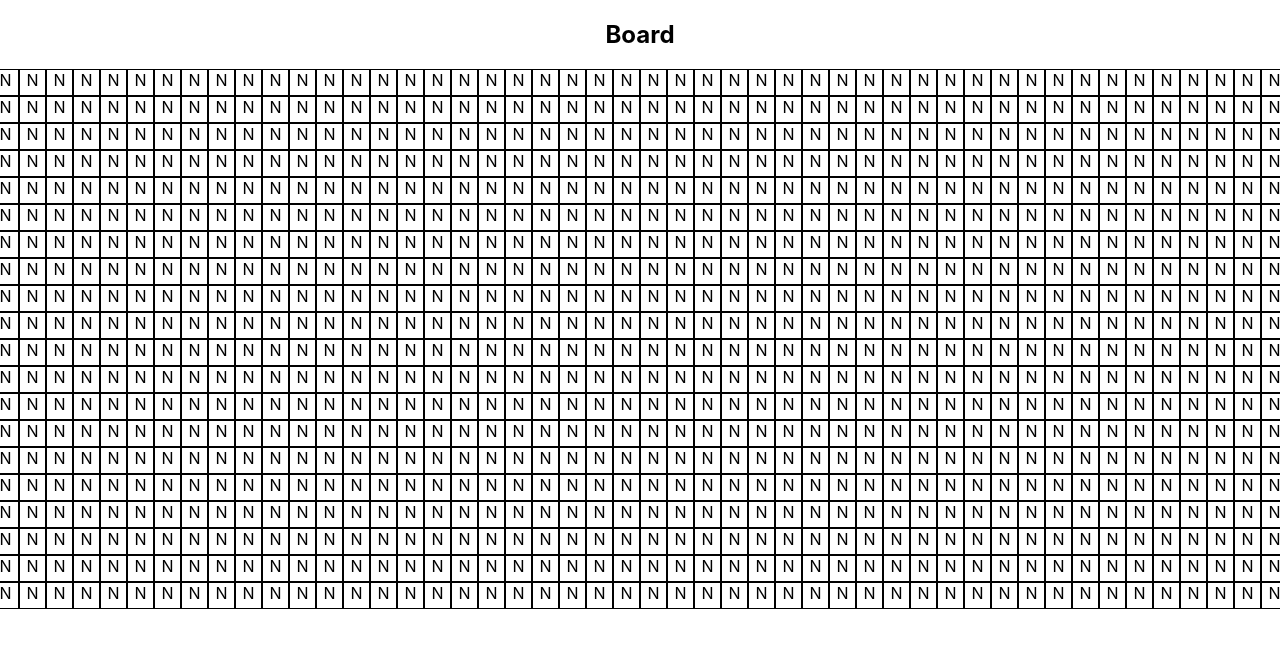
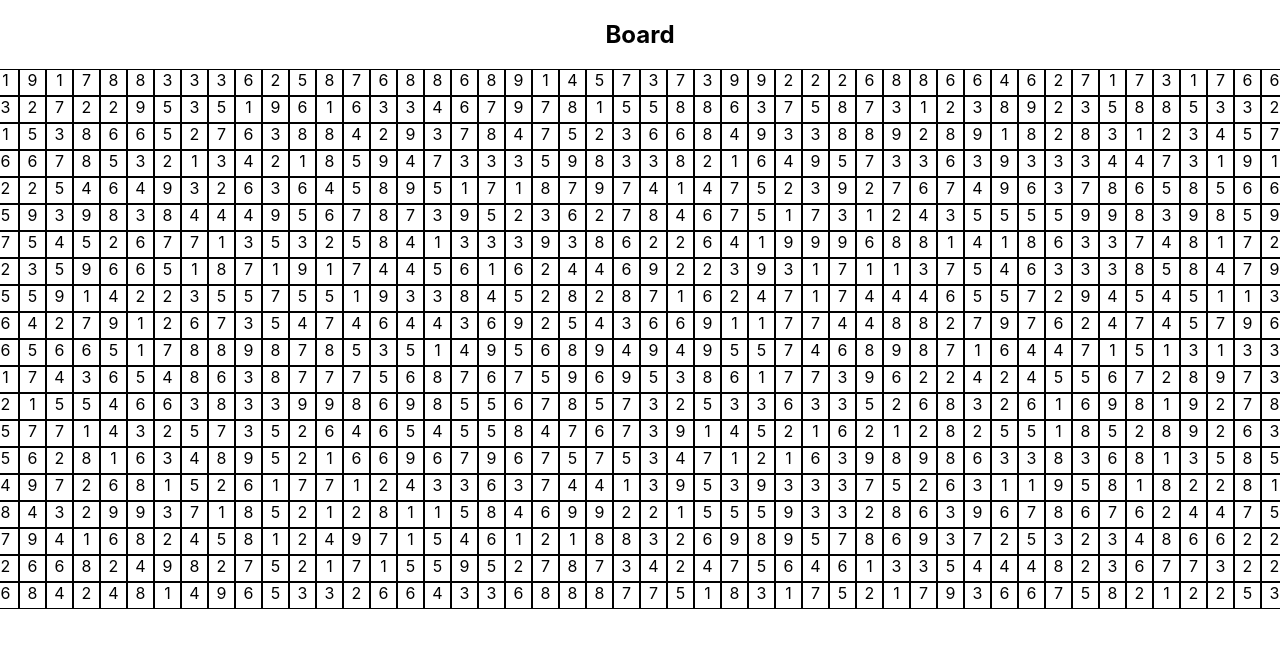
Before and after one commit to GunjanKadu/PathFindingVisualizer, a React (Create React App) app in the folder pathfinder/: page / in a window 1280 px wide. Shown: the top 648 px of the page. Built offline with nearby package versions, Linux system fonts and the light colour scheme.

Commit message:
Displaying Weight of each node

```diff
--- a/pathfinder/src/Components/Board/board.tsx
+++ b/pathfinder/src/Components/Board/board.tsx
@@ -1,12 +1,14 @@
 import React, { useEffect, useState } from "react";
-import { DEFAULT_COLUMNS, DEFAULT_ROWS, uuidv4 } from "../../Utility/constants";
+
+import Node from "../Node/node";
 import Grid from "../../Utility/grid";
-import Node from "../Node/node";
+import { DEFAULT_COLUMNS, DEFAULT_ROWS } from "../../Utility/constants";
+import { INodeProperties } from "../../Utility/interfaces";
+
 import "./board.css";
 
 function Board() {
-  const [grid, setGrid] = useState<Array<JSX.Element>>();
-  const [key] = useState<string>(uuidv4());
+  const [grid, setGrid] = useState<Array<Array<INodeProperties>>>();
 
   useEffect(() => {
     let grid = new Grid(DEFAULT_ROWS, DEFAULT_COLUMNS).grid;
@@ -20,9 +22,9 @@ function Board() {
           grid.length > 0 &&
           grid.map((item: any, i: number) => (
             <div className="rows" key={i}>
-              {item.map((node: string, j: number) => (
-                <span key={node} onClick={() => console.log(node)}>
-                  <Node />
+              {item.map((node: INodeProperties, j: number) => (
+                <span key={node.key} onClick={() => console.log(node)}>
+                  <Node weight={node.weight} />
                 </span>
               ))}
             </div>
--- a/pathfinder/src/Components/Node/node.tsx
+++ b/pathfinder/src/Components/Node/node.tsx
@@ -1,9 +1,9 @@
 import React from "react";
-import { uuidv4 } from "../../Utility/constants";
+import { INodeProperties, INodeProps } from "../../Utility/interfaces";
 import "./node.css";
 
-function node() {
-  return <div className="node">N</div>;
+function Node(props: INodeProps) {
+  return <div className="node">{props.weight}</div>;
 }
 
-export default node;
+export default Node;
--- a/pathfinder/src/Utility/constants.ts
+++ b/pathfinder/src/Utility/constants.ts
@@ -1,12 +1,11 @@
 import { constants } from "buffer";
+export const DEFAULT_COLUMNS = 50;
+export const DEFAULT_ROWS = 20;
 
 export const uuidv4 = (): string => {
   return "xxxxxxxx-xxxx-4xxx-yxxx-xxxxxxxxxxxx".replace(/[xy]/g, function (c) {
     var r = (Math.random() * 16) | 0,
-      v = c == "x" ? r : (r & 0x3) | 0x8;
+      v = c === "x" ? r : (r & 0x3) | 0x8;
     return v.toString(16);
   });
 };
-
-export const DEFAULT_COLUMNS = 50;
-export const DEFAULT_ROWS = 20;
--- a/pathfinder/src/Utility/grid.ts
+++ b/pathfinder/src/Utility/grid.ts
@@ -1,5 +1,5 @@
 import { uuidv4 } from "./constants";
-import { IGrid, INodeProperties } from "./interface";
+import { IGrid, INodeProperties } from "./interfaces";
 
 export default class Grid implements IGrid {
   constructor(row: number, column: number) {
--- a/pathfinder/src/Utility/interface.ts
+++ b/pathfinder/src/Utility/interfaces.ts
@@ -6,9 +6,14 @@ export interface IGrid {
   addPropertiesToNode: (column: number, row: number) => INodeProperties;
   grid: Array<Array<INodeProperties>>;
 }
+
 export interface INodeProperties {
   column: number;
   row: number;
   weight: number;
   key: string;
 }
+
+export interface INodeProps {
+  weight: number;
+}
```
